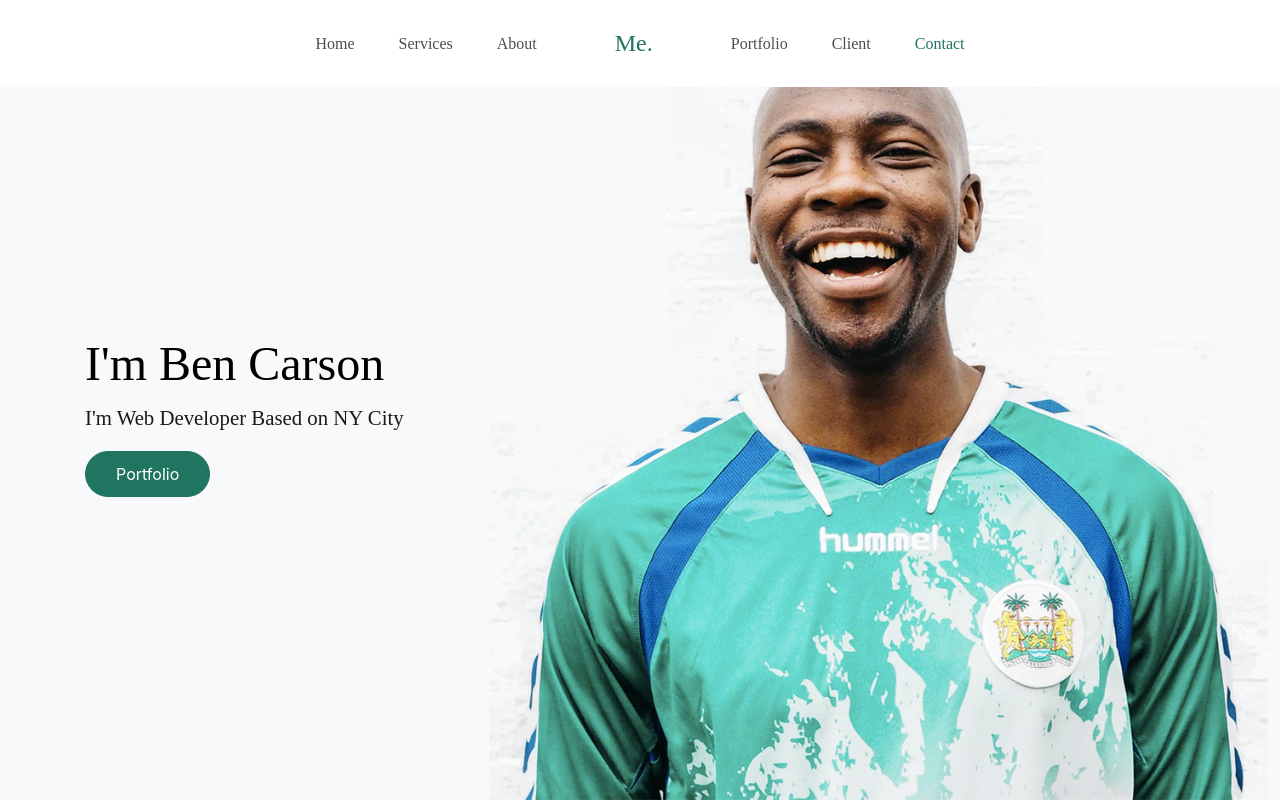
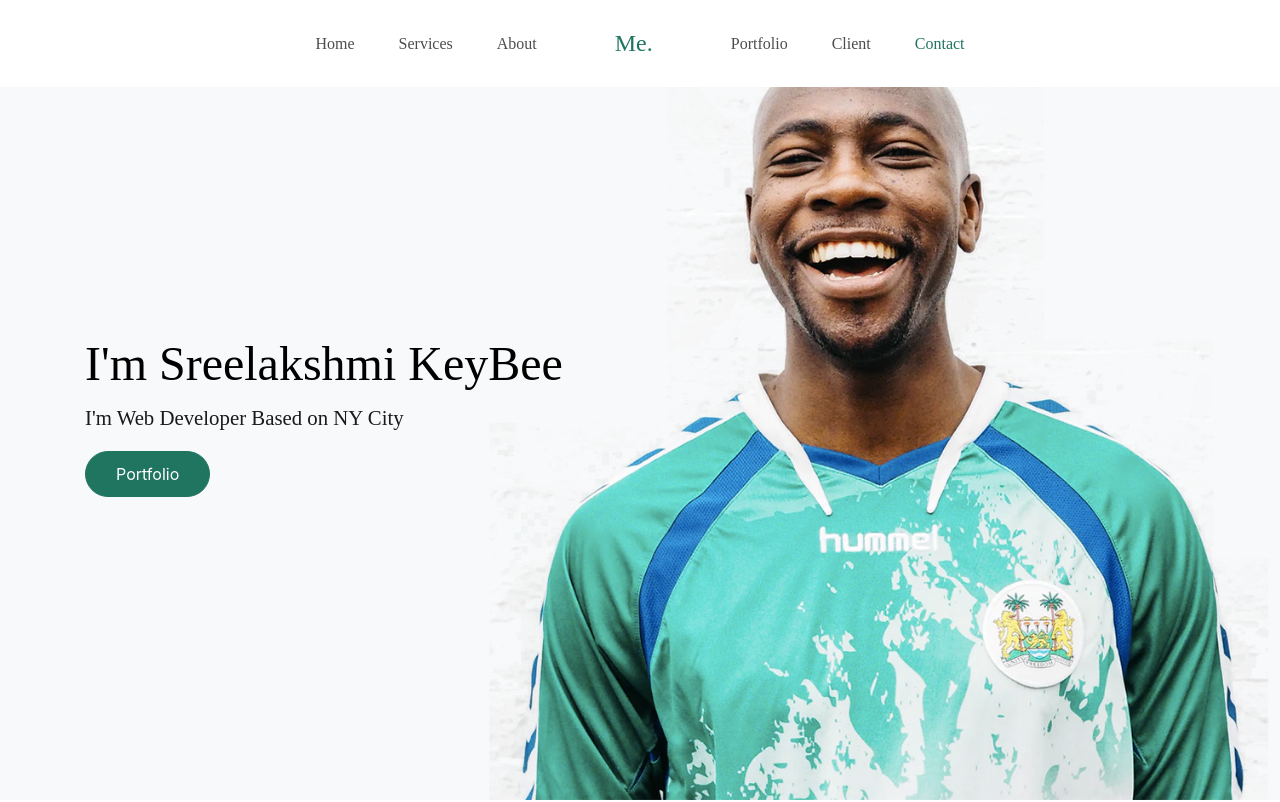
Before and after one commit to sreekb22/my-first-website, a plain HTML site: page index.html in a window 1280 px wide. Shown: the top 802 px of the page. Drawn offline with Linux system fonts and the light colour scheme; files whose address does not match are found by name; a web font is replaced by a local one.

Commit message:
Updated name

```diff
--- a/index.html
+++ b/index.html
@@ -89,7 +89,7 @@
           <div class="col-md-12 mt-lg-5 text-left align-self-center text-intro">
             <div class="row">
               <div class="col-lg-6">
-                <h1 class="text-black">I'm Ben Carson</h1>
+                <h1 class="text-black">I'm Sreelakshmi KeyBee</h1>
                 <p class="lead">I'm Web Developer Based on NY City</p>
                 <p><a href="#portfolio-section" class="btn smoothscroll btn-primary">Portfolio</a></p>
 
```
